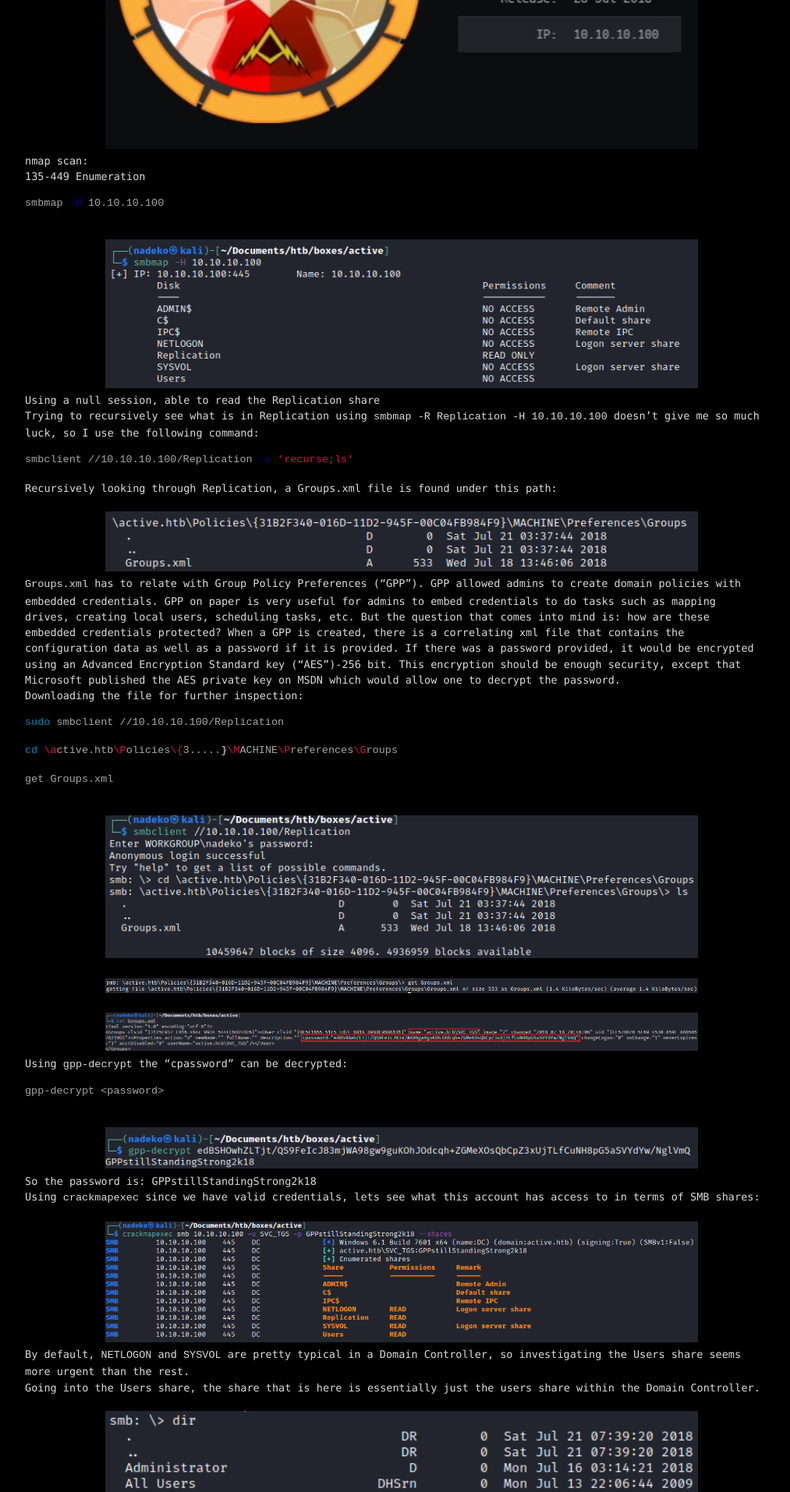
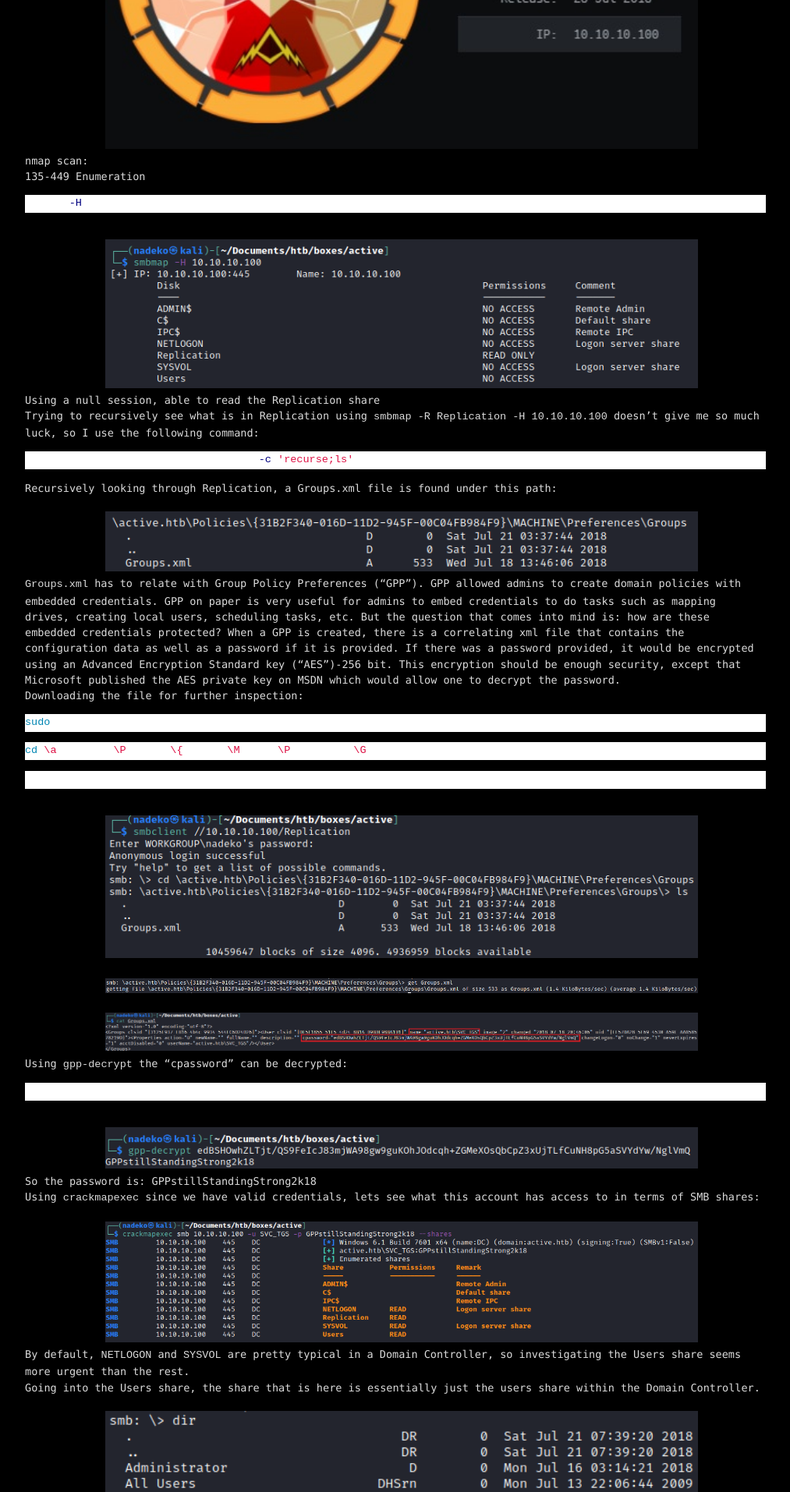
Before and after one commit to notbricey/brisee.github.io, a Jekyll site: the page built from _posts/2021-01-04-htb-active.md, in a window 1280 px wide. Shown: the part 378-2292 px from the top of the page at 78% size, without its empty margins (133-1146 px from the left). Built offline with Jekyll 4.4.1, drawn with Linux system fonts in a browser that asks for light colours.

Commit message:
Update base.scss

```diff
--- a/_sass/base.scss
+++ b/_sass/base.scss
@@ -77,7 +77,7 @@ textarea { vertical-align: top; }
 /**
  * Code and syntax highlighting
  */
-pre { background-color: rgba(0,0,0,0);  border: none;  padding: 0px;  overflow:auto;  font-size: $base-font-size;  color: rgba(255,255,255,0.65);  line-height: 1.7 !important; }
+pre { background-color: rgba(255,255,255,255);  border: none;  padding: 0px;  overflow:auto;  font-size: $base-font-size;  color: rgba(255,255,255,0.65);  line-height: 1.7 !important; }
 .highlight .c { color: #999988; font-style: italic } /* Comment */
 .highlight .err { color: #a61717; background-color: #e3d2d2 } /* Error */
 .highlight .k { font-weight: bold } /* Keyword */
```
